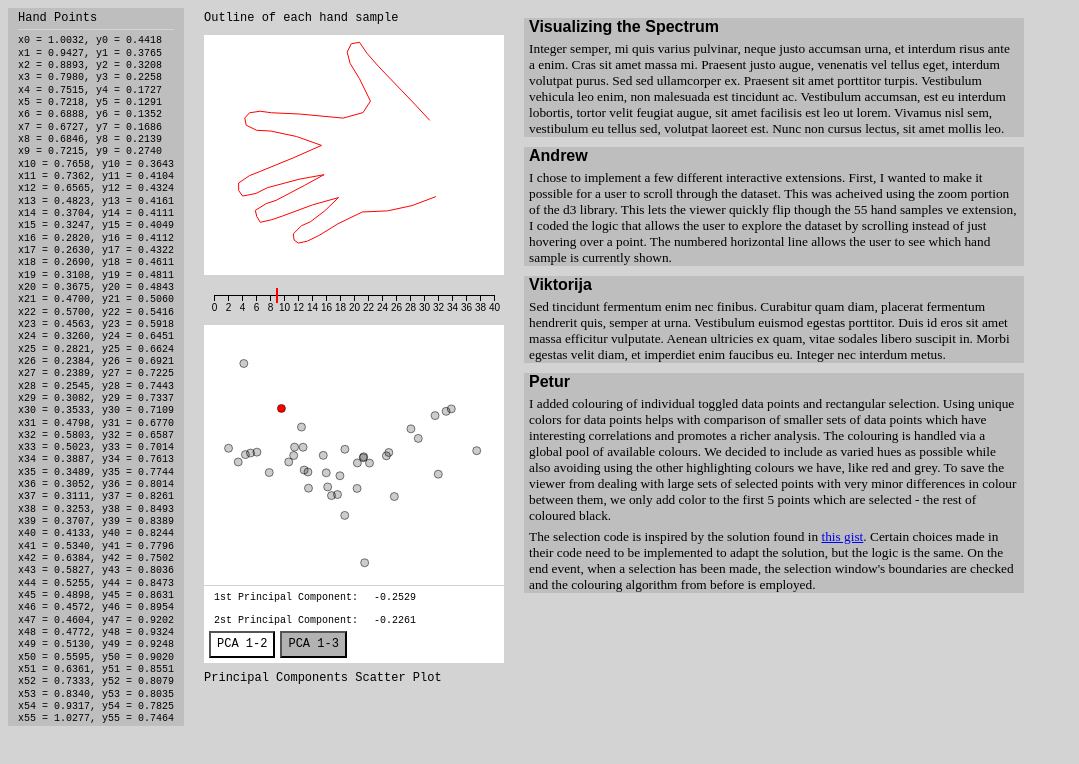
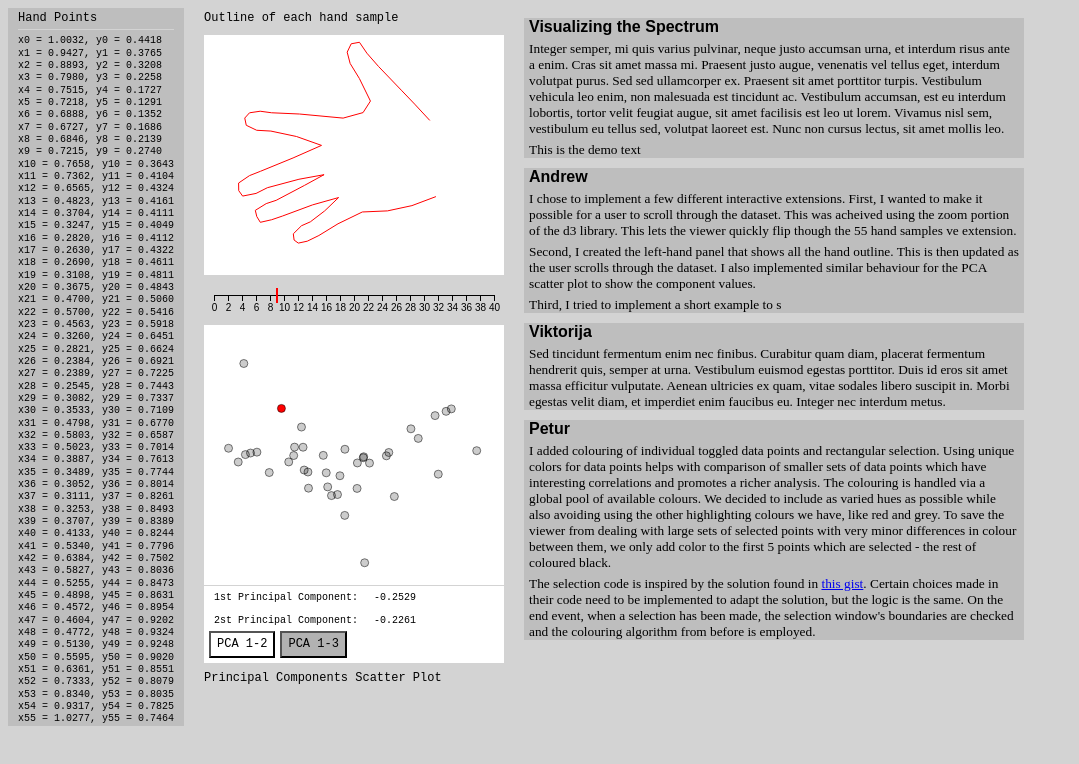
Before and after one commit to drewparli/diku-ide-04, a plain HTML site: page index.html in a window 1280 px wide. Shown: the whole page, without its empty margins (0-1079 px from the left). Drawn offline with nearby package versions, Linux system fonts and the light colour scheme.

Commit message:
normal update

```diff
--- a/index.css
+++ b/index.css
@@ -38,7 +38,7 @@ h2 {
 }
 
 .right {
-    max-width: 500px;
+    max-width: 600px;
     float: left;
 }
 
--- a/index.html
+++ b/index.html
@@ -25,12 +25,15 @@
         <div class="vis-text">
           <h2>Visualizing the Spectrum</h2>
           <p>Integer semper, mi quis varius pulvinar, neque justo accumsan urna, et interdum risus ante a enim. Cras sit amet massa mi. Praesent justo augue, venenatis vel tellus eget, interdum volutpat purus. Sed sed ullamcorper ex. Praesent sit amet porttitor turpis. Vestibulum vehicula leo enim, non malesuada est tincidunt ac. Vestibulum accumsan, est eu interdum lobortis, tortor velit feugiat augue, sit amet facilisis est leo ut lorem. Vivamus nisl sem, vestibulum eu tellus sed, volutpat laoreet est. Nunc non cursus lectus, sit amet mollis leo.</p>
+          <div><p id="pca-example">This is the demo text</p></div>
         </div>
 
         <div class="vis-text">
           <h2>Andrew</h2>
           <p>I chose to implement a few different interactive extensions. First, I wanted to make it possible for a user to scroll through the dataset. This was acheived using the zoom portion of the d3 library. This lets the viewer quickly flip though the 55 hand samples
-          ve extension, I coded the logic that allows the user to explore the dataset by scrolling instead of just hovering over a point. The numbered horizontal line allows the user to see which hand sample is currently shown. </p>
+          ve extension.</p>
+          <p>Second, I created the left-hand panel that shows all the hand outline. This is then updated as the user scrolls through the dataset. I also implemented similar behaviour for the PCA scatter plot to show the component values.</p>
+          <p>Third, I tried to implement a short example to s</p>
         </div>
 
         <div class="vis-text">
--- a/main.js
+++ b/main.js
@@ -267,7 +267,6 @@ function visualize(data) {
         .style("stroke-width", 2)
 
 
-
     // SCATTER PLOT VIS
     var xScalePCA = d3.scaleLinear()
         .domain([-0.51, 0.63])
@@ -278,7 +277,6 @@ function visualize(data) {
         .domain([-0.51, 0.63])
         .range([0, 290])
         .nice()
-
 
     svg = d3.select("#vis-scatter-plot")
         .attr("width", 300)
@@ -397,7 +395,6 @@ function visualize(data) {
         .append("span")
         .attr("id", `spcy${nav_begin}`)
         .text(`${data.components.circles[set][nav_begin].cy}`)
-
 
     d3.select("#vis-scatter-plot-details")
         .append("button")
```
